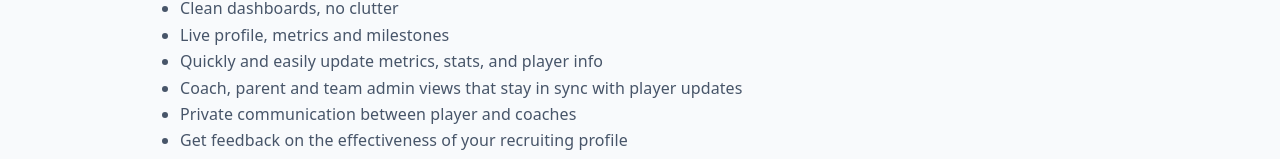
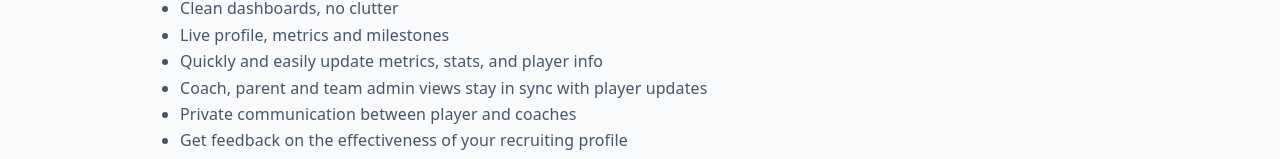
Before and after one commit to mattblittle-create/scoutline-beta, a Next.js app: page /recruiting-journey in a window 1280 px wide. Shown: the part 712-871 px from the top of the page. Built offline with nearby package versions, Linux system fonts and the light colour scheme.

Commit message:
Update page.tsx

```diff
--- a/app/recruiting-journey/page.tsx
+++ b/app/recruiting-journey/page.tsx
@@ -24,7 +24,7 @@ export default function RecruitingJourneyPage() {
           <li>Clean dashboards, no clutter</li>
           <li>Live profile, metrics and milestones</li>
           <li>Quickly and easily update metrics, stats, and player info</li>
-          <li>Coach, parent and team admin views that stay in sync with player updates</li>
+          <li>Coach, parent and team admin views stay in sync with player updates</li>
           <li>Private communication between player and coaches</li>
           <li>Get feedback on the effectiveness of your recruiting profile</li>
           <li>Track progress over time across key performance indicators</li>
```
